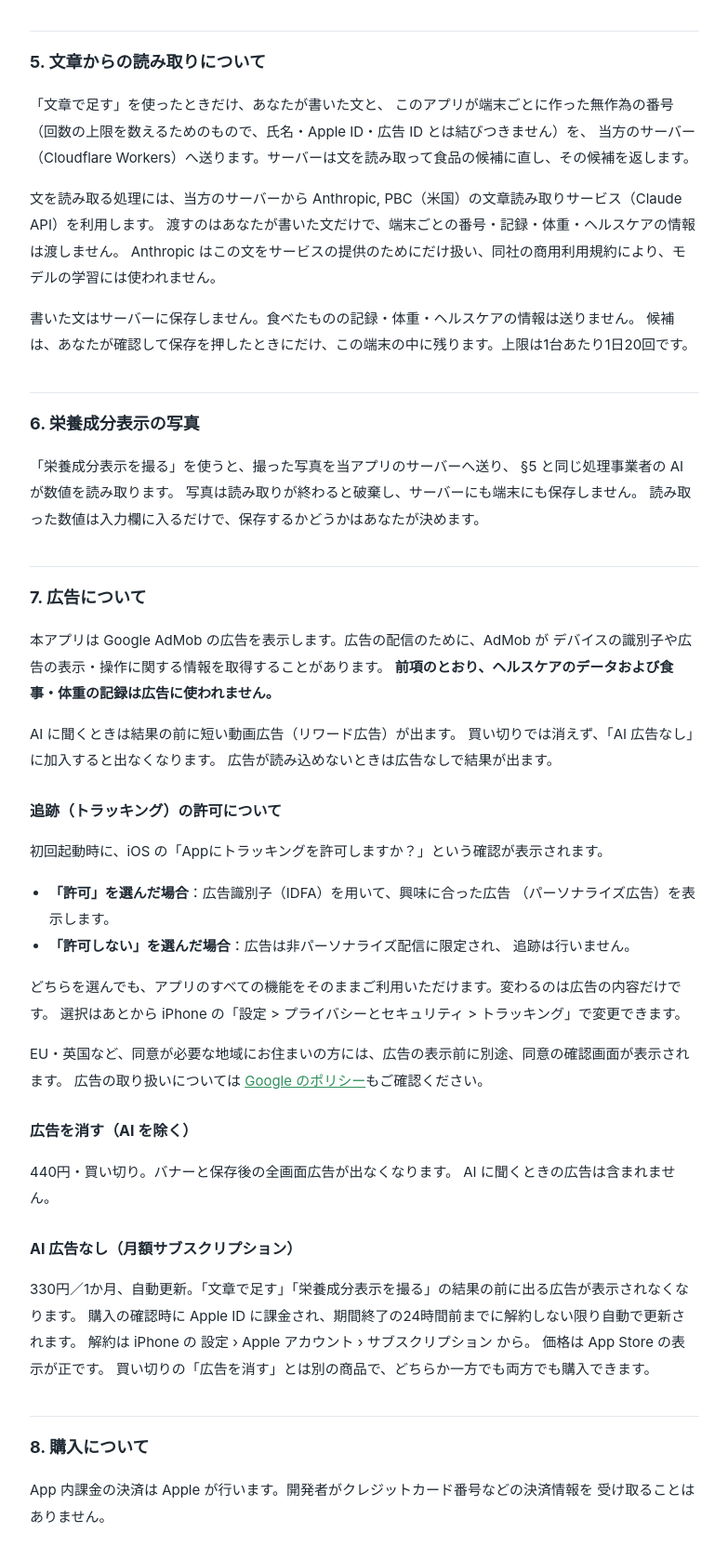
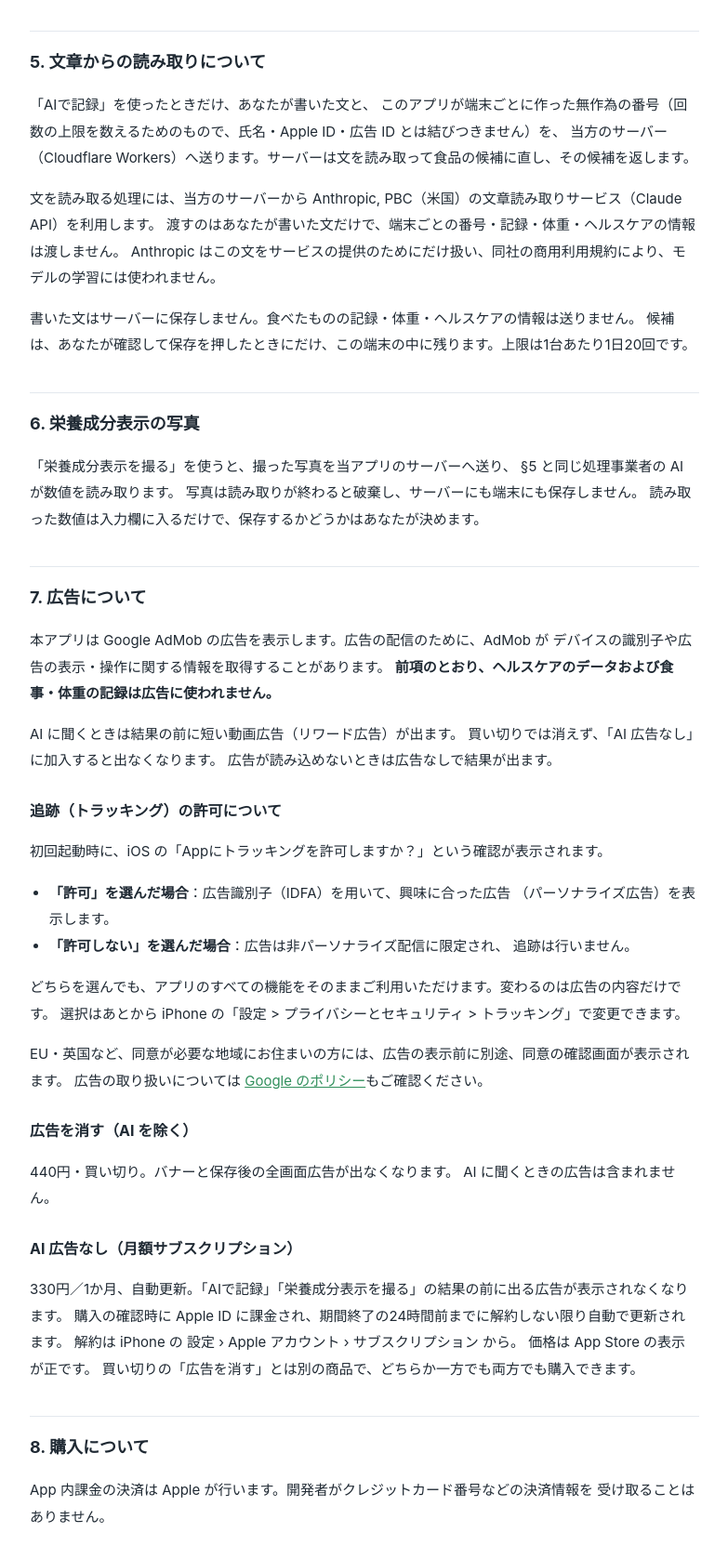
Before and after one commit to yuta0032/calorie-support, a plain HTML site: page privacy.html in a window 1280 px wide. Shown: the part 2285-3962 px from the top of the page at 93% size, without its empty margins (248-1031 px from the left). Drawn offline with Linux system fonts and the light colour scheme.

Commit message:
「文章で足す」を「AIで記録」に揃える（アプリの 1.0.4 の文言に合わせる）
Co-Authored-By: Claude Opus 5.5 (1M context) <noreply@anthropic.com>
Claude-Session: https://claude.ai/code/session_01SDckJUq7rmj3SZci9ZdCNh

```diff
--- a/privacy.html
+++ b/privacy.html
@@ -129,7 +129,7 @@
 
 <h2>5. 文章からの読み取りについて</h2>
 <p>
-「文章で足す」を使ったときだけ、あなたが書いた文と、
+「AIで記録」を使ったときだけ、あなたが書いた文と、
 このアプリが端末ごとに作った無作為の番号（回数の上限を数えるためのもので、氏名・Apple ID・広告 ID とは結びつきません）を、
 当方のサーバー（Cloudflare Workers）へ送ります。サーバーは文を読み取って食品の候補に直し、その候補を返します。
 </p>
@@ -188,7 +188,7 @@ AI に聞くときの広告は含まれません。
 
 <h3>AI 広告なし（月額サブスクリプション）</h3>
 <p>
-330円／1か月、自動更新。「文章で足す」「栄養成分表示を撮る」の結果の前に出る広告が表示されなくなります。
+330円／1か月、自動更新。「AIで記録」「栄養成分表示を撮る」の結果の前に出る広告が表示されなくなります。
 購入の確認時に Apple ID に課金され、期間終了の24時間前までに解約しない限り自動で更新されます。
 解約は iPhone の 設定 › Apple アカウント › サブスクリプション から。
 価格は App Store の表示が正です。
```
